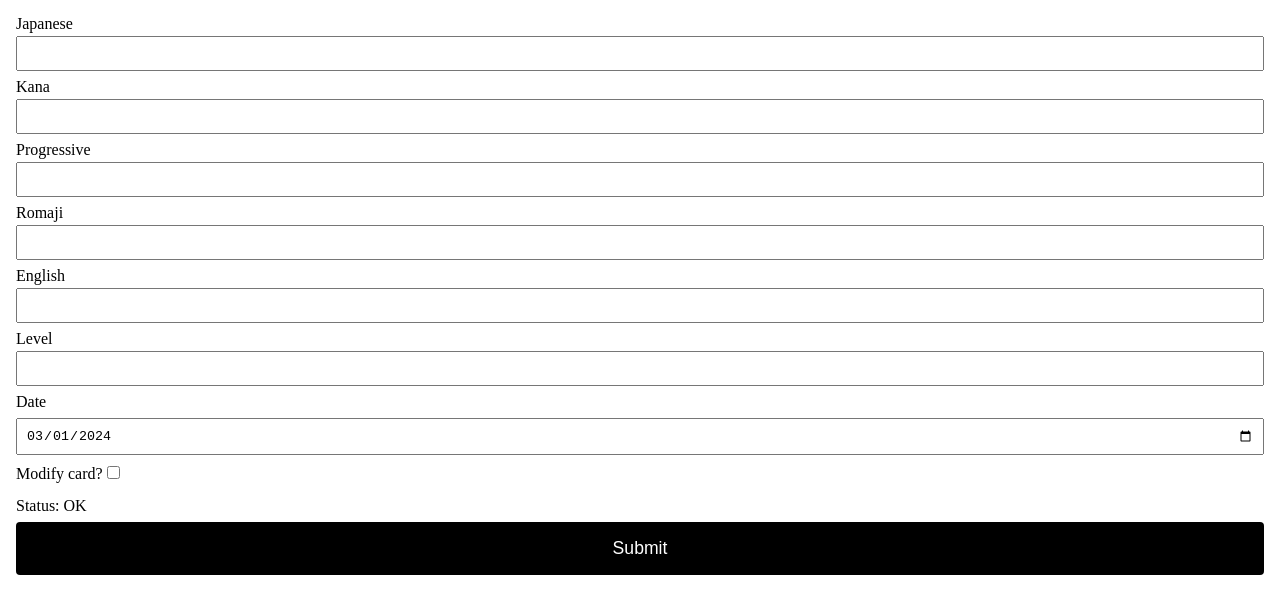
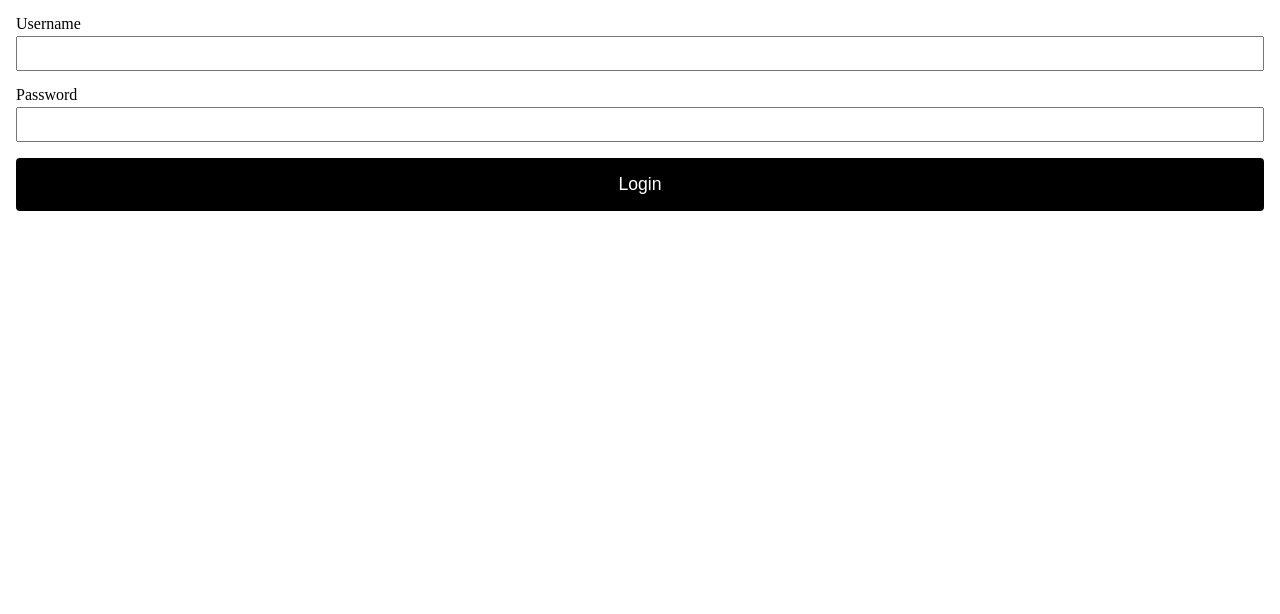
Before and after one commit to Zekumoru/jp-fibo-client, a React (Vite) app: page / in a window 1280 px wide. Shown: the top 614 px of the page. Built offline with nearby package versions, Linux system fonts and the light colour scheme.

Commit message:
Create login form

```diff
--- a/src/App.tsx
+++ b/src/App.tsx
@@ -1,7 +1,7 @@
-import JPCardForm from './components/jp-card-form/JPCardForm';
+import LoginForm from './components/login-form/LoginForm';
 
 const App = () => {
-  return <JPCardForm />;
+  return <LoginForm />;
 };
 
 export default App;
--- a/src/components/TextInput.tsx
+++ b/src/components/TextInput.tsx
@@ -9,6 +9,7 @@ const TextInput = forwardRef<
   TextInputRef,
   {
     id: string;
+    type?: 'text' | 'password';
     className?: string;
     label: string;
     value: string;
@@ -16,7 +17,11 @@ const TextInput = forwardRef<
     onChange?: (value: string) => void;
     children?: ReactNode;
   }
->(({ id, label, value, onChange, errorMessage, className, children }, ref) => {
+>(
+  (
+    { id, label, type, value, onChange, errorMessage, className, children },
+    ref
+  ) => {
     const inputContainerRef = useRef<HTMLDivElement | null>(null);
     const inputRef = useRef<HTMLInputElement | null>(null);
 
@@ -44,7 +49,7 @@ const TextInput = forwardRef<
           <label htmlFor={id}>{label}</label>
           <input
             id={id}
-          type="text"
+            type={type ?? 'text'}
             value={value}
             onChange={(e) => onChange?.(e.target.value)}
             style={{
@@ -59,6 +64,7 @@ const TextInput = forwardRef<
         )}
       </div>
     );
-});
+  }
+);
 
 export default TextInput;
--- /dev/null
+++ b/src/components/login-form/LoginForm.tsx
@@ -0,0 +1,47 @@
+import { useState } from 'react';
+import TextInput from '../TextInput';
+import useLogin from './useLogin';
+
+const LoginForm = () => {
+  const [login, error, status] = useLogin();
+  const [username, setUsername] = useState('');
+  const [password, setPassword] = useState('');
+
+  const onSubmit = () => {
+    login({ username, password });
+  };
+
+  return (
+    <form
+      onSubmit={(e) => {
+        e.preventDefault();
+        onSubmit();
+      }}
+      style={{
+        display: 'flex',
+        flexDirection: 'column',
+        padding: '16px',
+        gap: '16px',
+      }}
+    >
+      <TextInput
+        id="username"
+        label="Username"
+        value={username}
+        onChange={setUsername}
+      />
+      <TextInput
+        id="password"
+        label="Password"
+        type="password"
+        value={password}
+        onChange={setPassword}
+      />
+      {error && <p style={{ color: 'red' }}>Error: {error.message}</p>}
+      {status && <p>{status.message}</p>}
+      <button>Login</button>
+    </form>
+  );
+};
+
+export default LoginForm;
--- /dev/null
+++ b/src/components/login-form/useLogin.tsx
@@ -0,0 +1,34 @@
+import { useMutation } from '@tanstack/react-query';
+import axios, { AxiosError } from 'axios';
+import { IStatusResponse } from '../../types/response';
+import { IFormLoginError } from '../../types/response-errors';
+import useServerError from '../../hooks/useServerError';
+
+interface LoginCredentials {
+  username: string;
+  password: string;
+}
+
+const loginMutation = async (credentials: LoginCredentials) => {
+  const data = (
+    await axios.post('http://localhost:3000/login', credentials, {
+      withCredentials: true,
+    })
+  ).data as IStatusResponse;
+  return data;
+};
+
+const useLogin = () => {
+  const {
+    data: status,
+    error: axiosError,
+    mutateAsync: login,
+  } = useMutation<IStatusResponse, AxiosError, LoginCredentials, unknown>({
+    mutationFn: loginMutation,
+  });
+  const error = useServerError<IFormLoginError>(axiosError);
+
+  return [login, error, status] as const;
+};
+
+export default useLogin;
```
Lines whose indentation alone changed are shown as unchanged.
